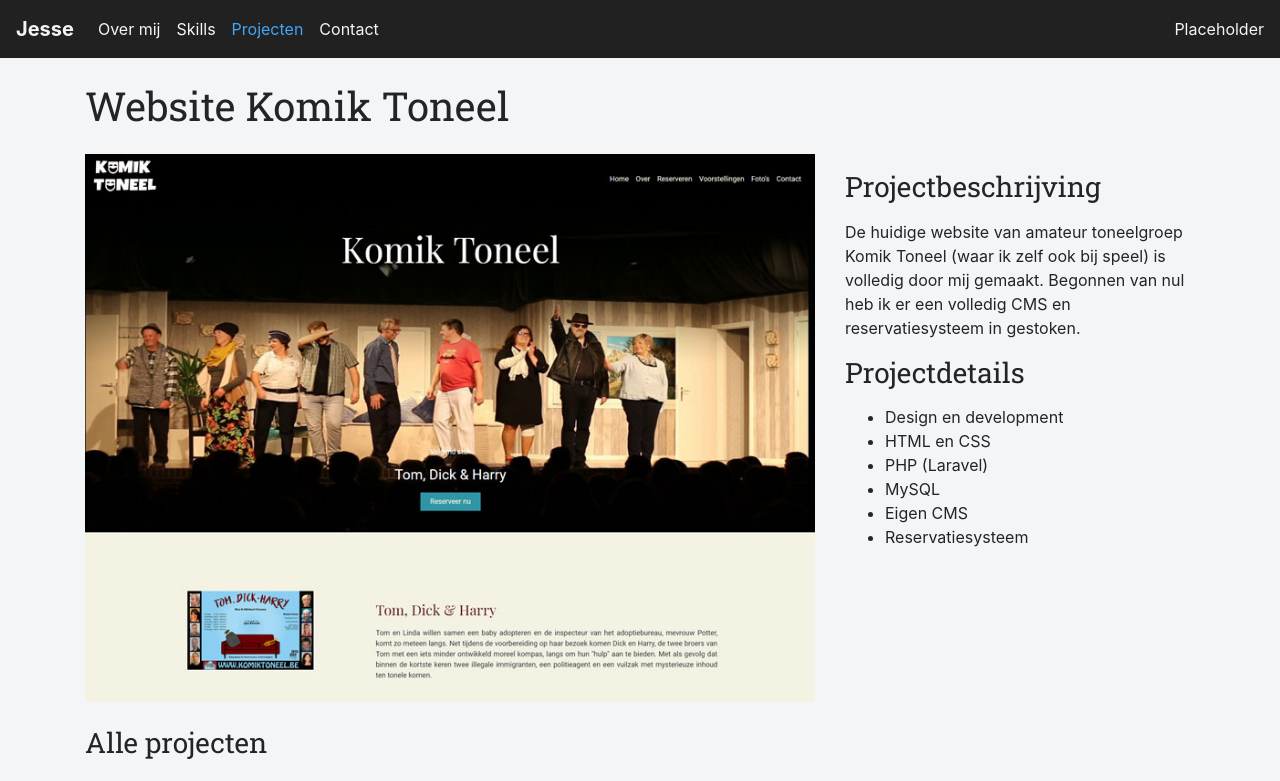
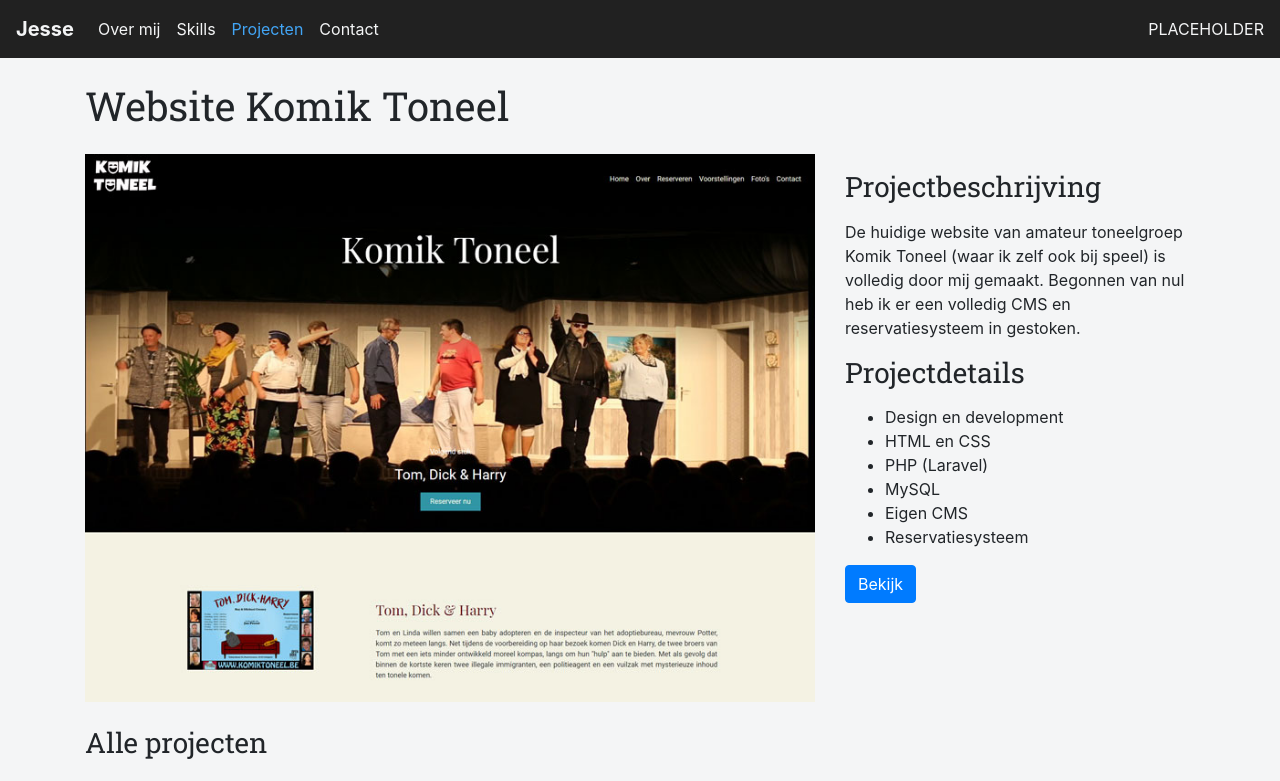
Before and after one commit to jesse-opdebeeck/react-portfolio, a React (Create React App) app: page /projecten in a window 1280 px wide. Shown: the top 781 px of the page. Built offline with nearby package versions, Linux system fonts and the light colour scheme.

Commit message:
links to projects

```diff
--- a/src/components/header.js
+++ b/src/components/header.js
@@ -69,7 +69,7 @@
               </Link>
             </li>
           </ul>
-          <span className="navbar-text">Placeholder</span>
+          <span className="navbar-text">PLACEHOLDER</span>
         </div>
       </header>
     );
--- a/src/components/projects.js
+++ b/src/components/projects.js
@@ -21,7 +21,8 @@
       "Eigen CMS",
       "Reservatiesysteem"
     ].map((detail, i) => <li key={i}>{detail}</li>),
-    image: KomikImg // https://i.imgur.com/9KwQhgm.jpg
+    image: KomikImg, // https://i.imgur.com/9KwQhgm.jpg
+    path: "http://komiktoneel.be"
   },
   {
     key: 1,
@@ -35,7 +36,8 @@
       "React",
       "Javascript"
     ].map((detail, i) => <li key={i}>{detail}</li>),
-    image: HqImg // https://i.imgur.com/fdmzr9V.png
+    image: HqImg, // https://i.imgur.com/fdmzr9V.png
+    path: "http://hq.app/"
   },
   {
     key: 2,
@@ -45,7 +47,8 @@
     details: ["Photoshop & Illustrator", "Volledig in thema"].map(
       (detail, i) => <li key={i}>{detail}</li>
     ),
-    image: CvImg // https://i.imgur.com/moqdt77.png
+    image: CvImg, // https://i.imgur.com/moqdt77.png
+    path: "https://i.imgur.com/ZmGRAMY.jpg"
   },
   {
     key: 3,
@@ -58,7 +61,8 @@
       "Eigen editing",
       "Geweldige muziek"
     ].map((detail, i) => <li key={i}>{detail}</li>),
-    image: PitchImg // https://i.imgur.com/4MHSYsr.jpg
+    image: PitchImg, // https://i.imgur.com/4MHSYsr.jpg
+    path: "https://www.youtube.com/watch?v=wTZYHYRZAUk"
   }
 ];
 
@@ -113,6 +117,14 @@
               <p>{projects[this.state.currentProjectIndex]["description"]}</p>
               <h3 className="my-3">Projectdetails</h3>
               <ul>{projects[this.state.currentProjectIndex]["details"]}</ul>
+              <a
+                href={projects[this.state.currentProjectIndex]["path"]}
+                className="btn btn-primary"
+                target="_blank"
+                rel="noopener noreferrer"
+              >
+                Bekijk
+              </a>
             </div>
           </div>
 
```
Also changed, not shown: 1 other file (tests, documents, lock files or other folders).
